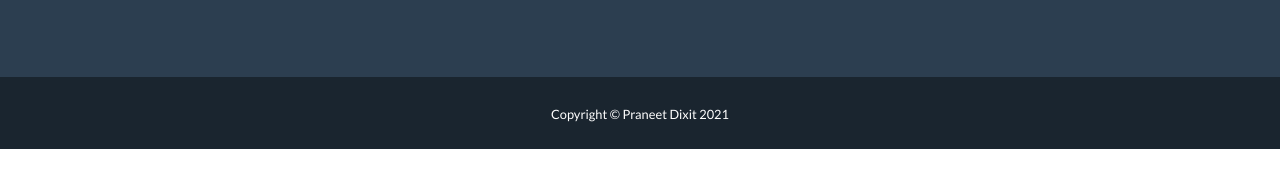
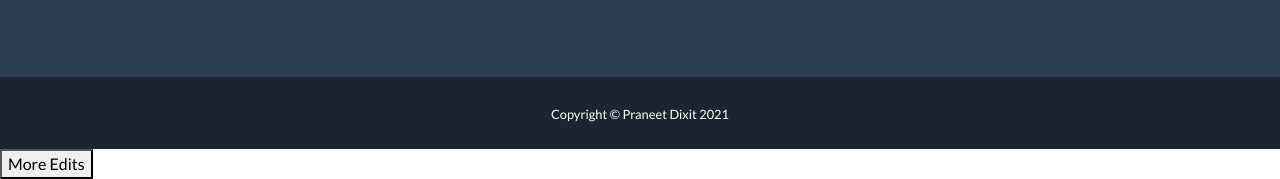
Before and after one commit to PraneetDixit/PortfolioNew, a plain HTML site: page index.html in a window 1280 px wide. Shown: the part 4493-4672 px from the top of the page. Before the commit the page ends 4642 px from the top, so only its background shows below. Drawn offline with nearby package versions, Linux system fonts and the light colour scheme.

Commit message:
Make new Branch for edit

```diff
--- a/index.html
+++ b/index.html
@@ -277,6 +277,8 @@
     <script src="assets/bootstrap/js/bootstrap.min.js"></script>
     <script src="https://cdnjs.cloudflare.com/ajax/libs/jquery-easing/1.4.1/jquery.easing.min.js"></script>
     <script src="assets/js/freelancer.js"></script>
+
+    <button>More Edits</button>
 </body>
 
 </html>
```
